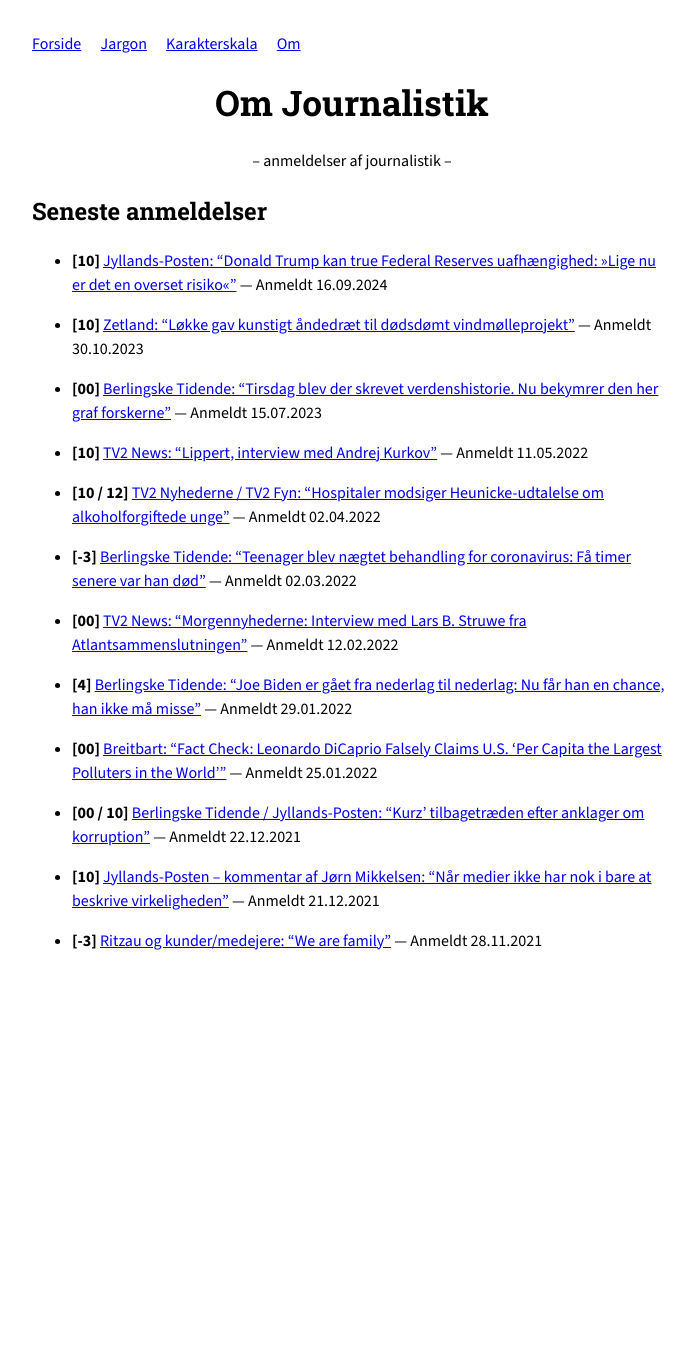
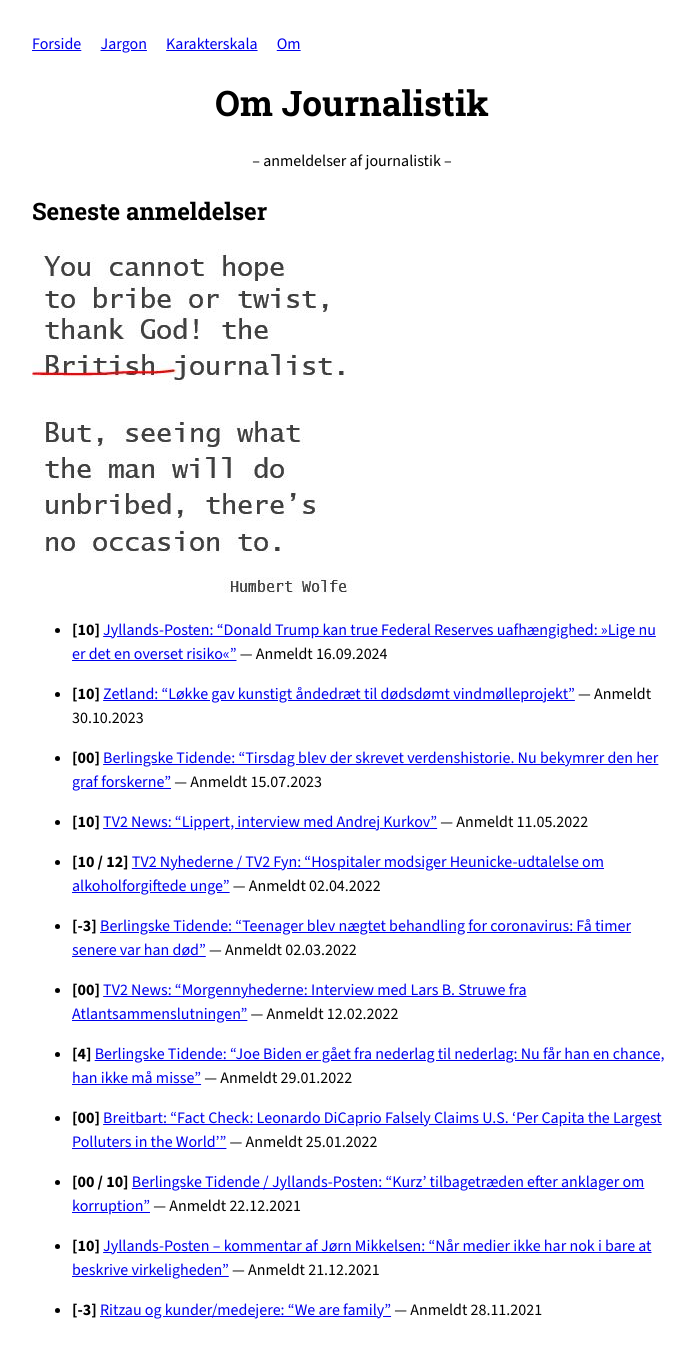
Before and after one commit to MichaelOAppel/OmJournalistik, a Jekyll site: the page built from index.md, in a window 1280 px wide. Shown: the whole page, without its empty margins (288-983 px from the left). Built offline with Jekyll 4.4.1, drawn with Linux system fonts in a browser that asks for light colours; before the commit the page ends 985 px from its top, so only the background shows below that.

Commit message:
Update index.md

```diff
--- a/index.md
+++ b/index.md
@@ -8,6 +8,7 @@ title: Forside
 <p class="undertitel">– anmeldelser af journalistik –</p>
 
 ## Seneste anmeldelser
+![HumWolfe]({{ '/assets/figures/faste/HumWolfe.jpg' | relative_url }})
 
 {% for post in site.posts %}
 - **[{{ post.karakter }}]** [{{ post.medie }}: “{{ post.title }}”]({{ post.url | relative_url }}) — Anmeldt {{ post.anmeldt | date: "%d.%m.%Y" }}
```
